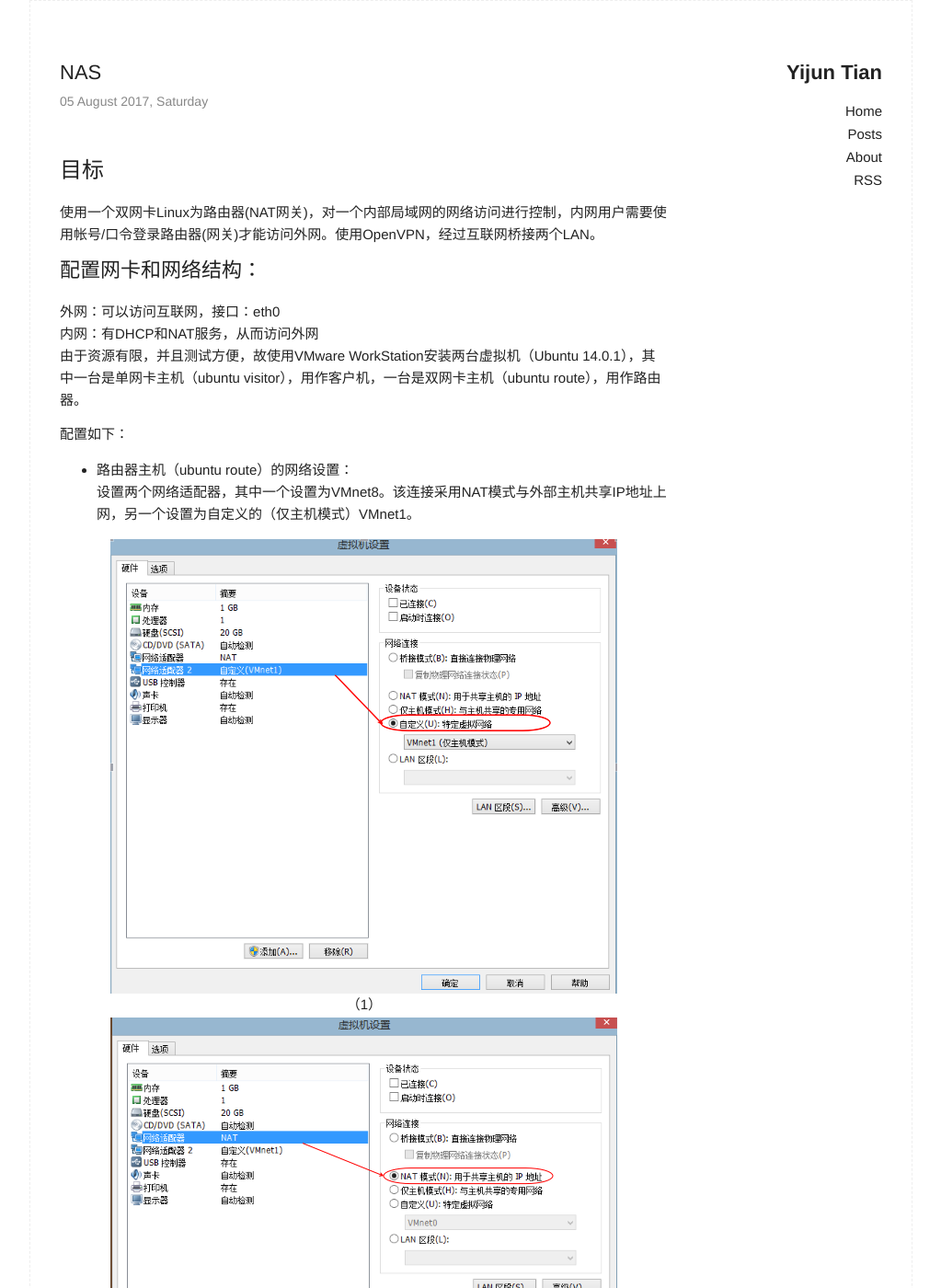
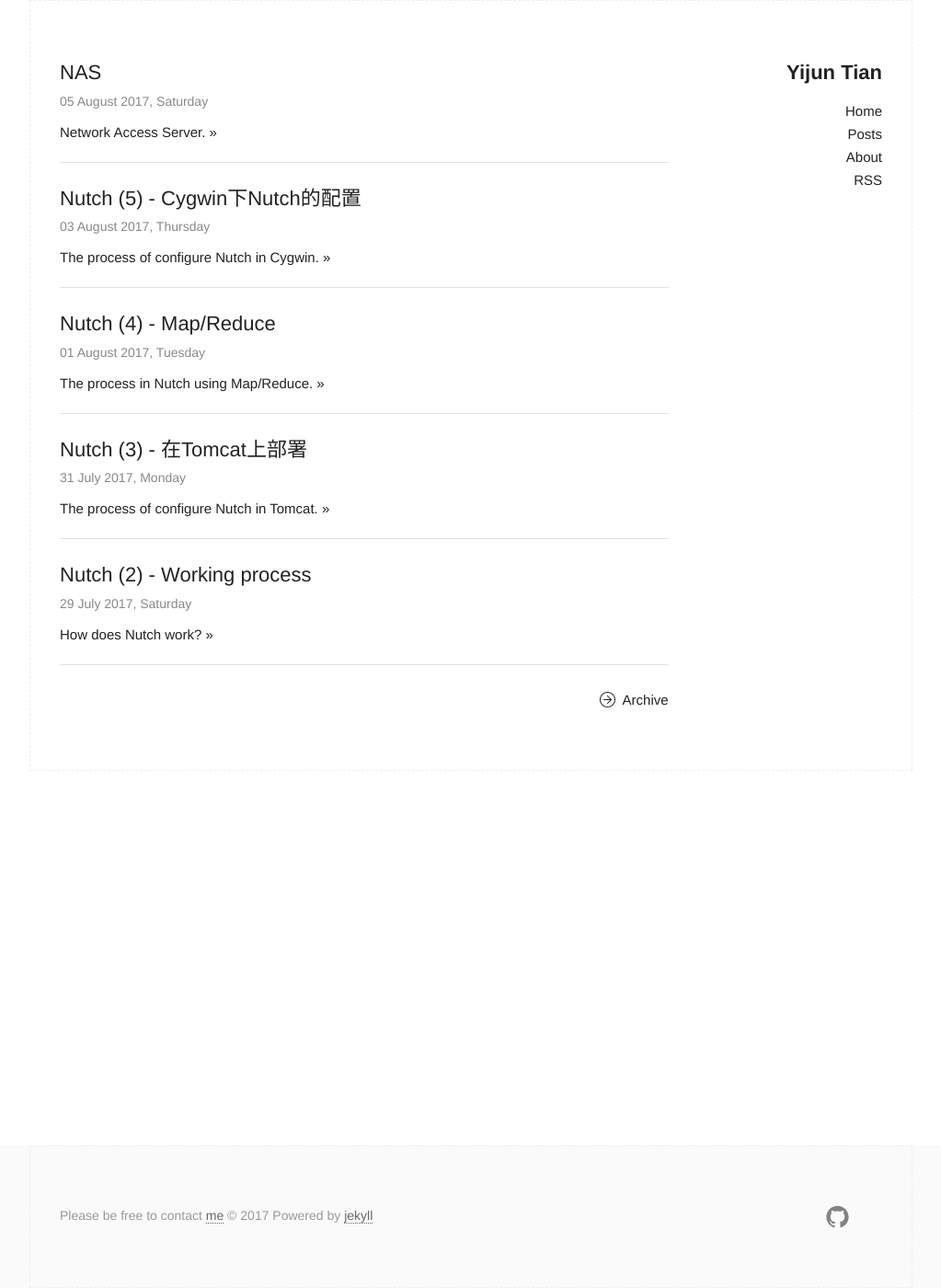
Before and after one commit to meettyj/blog, a Jekyll site: the page built from index.html, in a window 1280 px wide and 1400 px high. Shown: the whole window at 92% size, without its empty margins (128-1151 px from the left). Built offline with Jekyll 4.4.1, drawn with Linux system fonts in a browser that asks for light colours; the list of posts is cut into pages by our own code; some of the changed text lies outside the part shown.

Commit message:
update posts

```diff
--- a/_posts/2017-08-05-NAS.md
+++ b/_posts/2017-08-05-NAS.md
@@ -2,7 +2,7 @@
 layout: post
 title:   NAS
 category: jekyll
-description:
+description: Network Access Server.
 ---
 
 <br />
```
